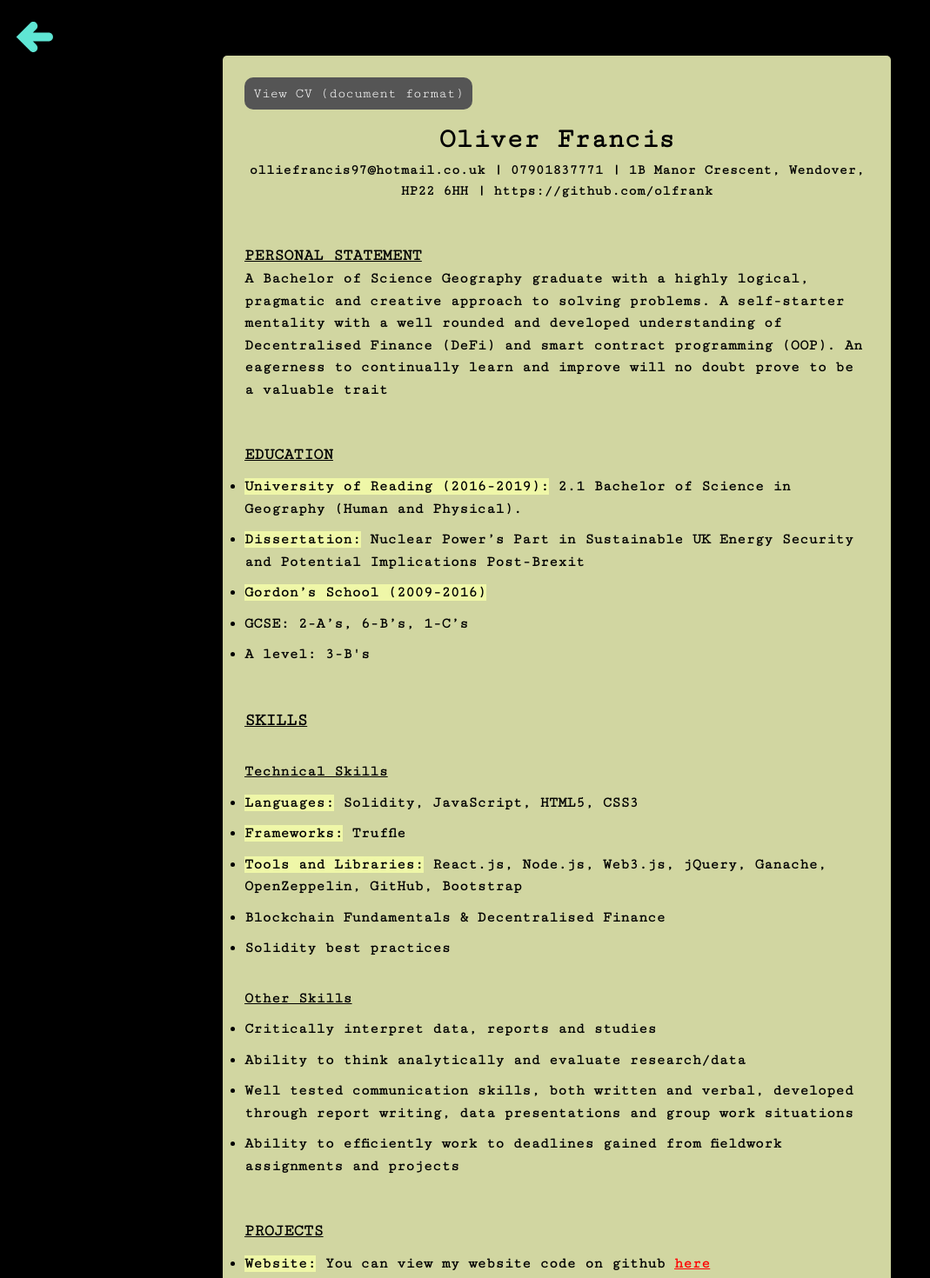
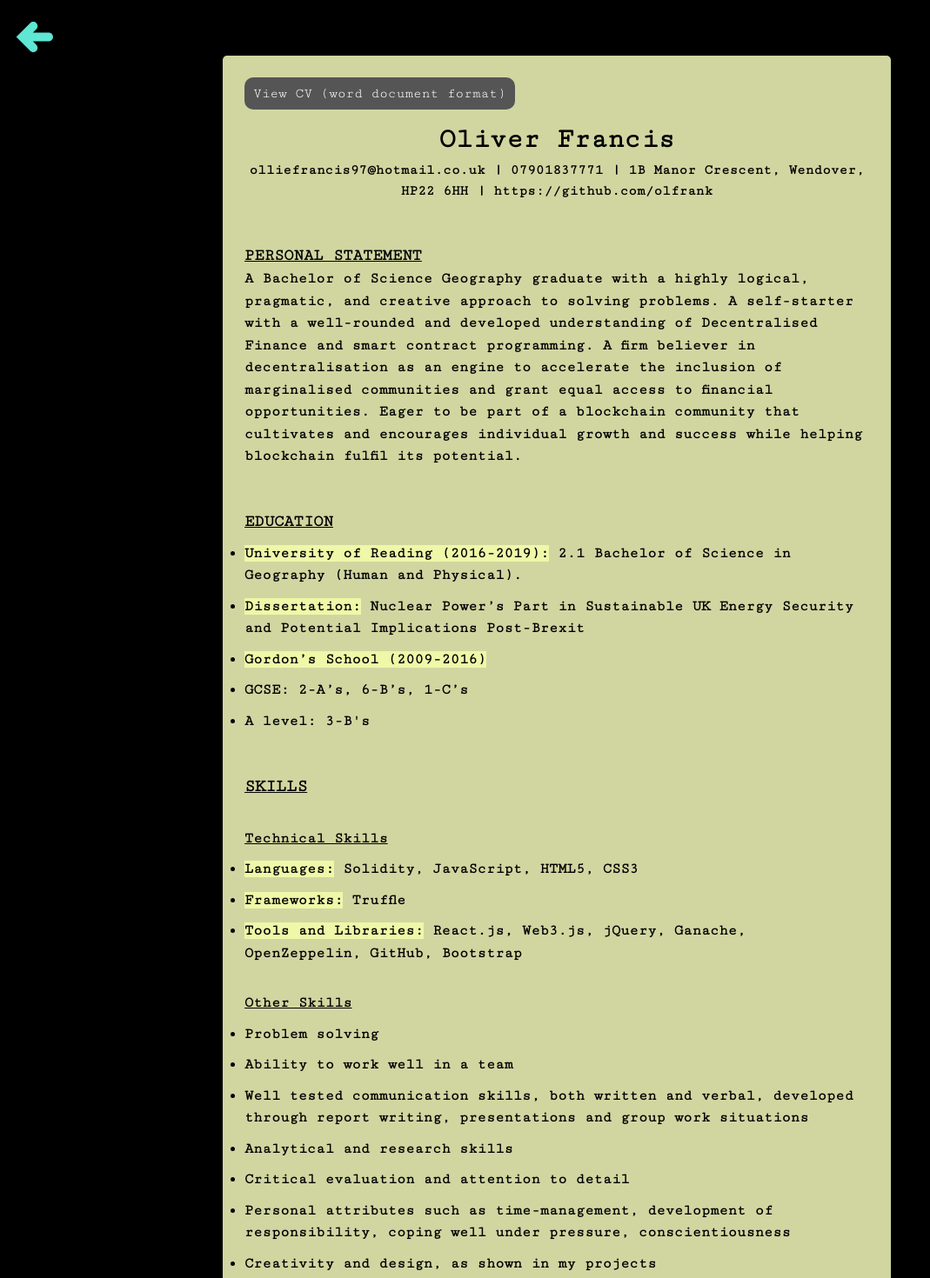
Before and after one commit to olfrank/myWebsiteV2, a React (Create React App) app: page /cv in a window 1280 px wide. Shown: the top 1470 px of the page at 87% size, without its empty margins (0-1069 px from the left). Built offline with nearby package versions, Linux system fonts and the light colour scheme.

Commit message:
resizing/styling

```diff
--- a/src/components/Certificates/CertificatesElements.js
+++ b/src/components/Certificates/CertificatesElements.js
@@ -43,11 +43,10 @@ color: hsl(176, 80%, 35%);;
 margin-right: 15rem;
 border: none;
 background: rgba(49, 48, 48, 0);
+transition: all 0.2s ease-in-out;
 &:hover{
     color: #FFD913;
-}
-&.active{
-    color: blue;
+    transform: scale(1.1);
 }
 `;
 
@@ -57,14 +56,11 @@ color: hsl(176, 80%, 35%);;
 margin-left: 10rem;
 border: none;
 background: rgba(49, 48, 48, 0);
-
-
-    &:hover{
-        color: #FFD913;
-    }
-    &.active{
-        color: #FFD913;
-    }
+transition: all 0.2s ease-in-out;
+&:hover{
+    color: #FFD913;
+    transform: scale(1.1);
+}
 `;
 
 export const Icon1 = styled(BiCube)`
--- a/src/pages/CVElements.js
+++ b/src/pages/CVElements.js
@@ -246,6 +246,7 @@ export const ViewCVButton = styled.button`
     font-size: 1rem;
     transition: all 0.3s ease-in-out;
 
+
     &:hover{
         background: #fff;
         color: #000;
--- a/src/pages/CVPage.js
+++ b/src/pages/CVPage.js
@@ -48,7 +48,7 @@ const CVPage = () => {
 
         <CVPageWrapper>
         <ViewCVButtonWrapper>
-            <ViewCVButton onClick={resumeSwitch}>View CV (document format)</ViewCVButton>
+            <ViewCVButton onClick={resumeSwitch}>View CV (word document format)</ViewCVButton>
         </ViewCVButtonWrapper>
 
         <Header>
@@ -59,9 +59,11 @@ const CVPage = () => {
         <PStatementWrapper>
         <Subheading>PERSONAL STATEMENT</Subheading>
             <StatementText>
-            A Bachelor of Science Geography graduate with a highly logical, pragmatic and creative approach to solving problems.
-            A self-starter mentality with a well rounded and developed understanding of Decentralised Finance (DeFi) and smart contract programming (OOP).
-            An eagerness to continually learn and improve will no doubt prove to be a valuable trait
+            A Bachelor of Science Geography graduate with a highly logical, pragmatic, and creative approach to solving problems.
+            A self-starter with a well-rounded and developed understanding of Decentralised Finance and smart contract programming.
+            A firm believer in decentralisation as an engine to accelerate the inclusion of marginalised communities and grant equal
+            access to financial opportunities. Eager to be part of a blockchain community that cultivates and encourages individual
+            growth and success while helping blockchain fulfil its potential.
             </StatementText>
         </PStatementWrapper>
 
@@ -80,17 +82,18 @@ const CVPage = () => {
                 <Hard>
                     <li><mark>Languages:</mark> Solidity, JavaScript, HTML5, CSS3</li>
                     <li><mark>Frameworks:</mark> Truffle</li>
-                    <li><mark>Tools and Libraries:</mark> React.js, Node.js, Web3.js, jQuery, Ganache, OpenZeppelin, GitHub, Bootstrap</li>
-                    <li>Blockchain Fundamentals & Decentralised Finance</li>
-                    <li>Solidity best practices</li>
+                    <li><mark>Tools and Libraries:</mark> React.js, Web3.js, jQuery, Ganache, OpenZeppelin, GitHub, Bootstrap</li>
                 </Hard>
                 <Subheading2>Other Skills</Subheading2>
                 <Soft>
-                    <li>Critically interpret data, reports and studies</li>
-                    <li>Ability to think analytically and evaluate research/data</li>
-                    <li>Well tested communication skills, both written and verbal, developed through report writing, data presentations
+                    <li>Problem solving</li>
+                    <li>Ability to work well in a team</li>
+                    <li>Well tested communication skills, both written and verbal, developed through report writing, presentations
                         and group work situations</li>
-                    <li>Ability to efficiently work to deadlines gained from fieldwork assignments and projects</li>
+                    <li>Analytical and research skills </li>
+                    <li>Critical evaluation and attention to detail </li>
+                    <li>Personal attributes such as time-management, development of responsibility, coping well under pressure, conscientiousness</li>
+                    <li>Creativity and design, as shown in my projects </li>
                 </Soft>
             </Skills>
         </EducationWrapper>
@@ -104,18 +107,18 @@ const CVPage = () => {
             <li><mark>Funky Felines (DApp):</mark> Is an NFT (ERC721) Marketplace whereby you can buy, sell, collect and breed unique cat NFT’s.
                 Each cat has a DNA string that is directly correlated to its colors and attributes. The DApp features a breeding algorithm
                 that randomly mixes the DNA from both the mother and father to produce a unique kitten.
-                <Link href="https://github.com/olfrank/Funky_Felines_DApp">Code</Link>
-                <Link href="">DApp</Link> </li>
+                <Link href="https://github.com/olfrank/Funky_Felines_DApp">Code </Link>
+                <Link href=""> DApp</Link> </li>
 
             <li><mark>DEX (DApp):</mark> Is a rudimentary decentralised exchange whereby you can trade ETH for ERC20 tokens and visa versa.
                 You can trade crypto assets through either market or limit orders, as well as view open orders via the orderbook.
-                <Link href="https://github.com/olfrank/new_Dex_Dapp">Code</Link>
-                <Link href="">DApp</Link></li>
+                <Link href="https://github.com/olfrank/new_Dex_Dapp">Code </Link>
+                <Link href=""> DApp</Link></li>
 
             <li><mark>Coin Tracker:</mark> Using an API to fetch live data from coin paprika, you can view the top 10 crypto's current price.
                 The website also features a mock account balance which can be used to purchase the assets listed.
-                <Link href="https://github.com/olfrank/coin-exchange">Code</Link>
-                <Link href="">Website</Link> </li>
+                <Link href="https://github.com/olfrank/coin-exchange">Code </Link>
+                <Link href=""> Website</Link> </li>
 
             <li> (Currently working on a multisig wallet DApp)</li>
 
@@ -153,12 +156,12 @@ const CVPage = () => {
                 <li>Embarked on a five-month trip to South America in early 2020. However due to COVID-19, it was cut short.</li>
                 <li>Keen rugby player since primary school and continued through secondary school and university.
                     Member of the Reading University Rugby Society throughout university and a regular 2nd and 1st team player.</li>
-                <li>Gold and Bronze Duke of Edenborough Awards </li>
+                <li>Gold and Bronze Duke of Edinburgh's Awards </li>
                 <li>Children’s Country Holiday Fund (CCHF) Charity 2015. Volunteering for 7 days working in a team of 6 to
                     organise and deliver activities for children from disadvantaged backgrounds. </li>
                 <li>Combined Cadet Force (CCF) 2013-2015. Achieved Methods of Instruction qualification enabling me to supervise
                     and teach younger cadets in preparation for their CCF exams. Involved in the three, one-week CCF camps in Cornwall and Devon.</li>
-                <li>Rugby, Skiing, Running, Music, Reading, Travelling</li>
+                <li>Rugby, Skiing (cross-country and downhill), Running, Music, Reading, Travelling</li>
 
             </Extracurricular>
         </ExtracurricularWrapper>
--- a/src/pages/ContactElements.js
+++ b/src/pages/ContactElements.js
@@ -85,6 +85,11 @@ export const Button = styled.button`
     justify-content: center;
     margin-top: 20px;
 
+    @media screen and (max-width: 800px){
+        font-size: 15px;
+        width: 5rem;
+        height: 2rem;
+    }
 
     &:hover{
         background-image:     linear-gradient(
@@ -112,6 +117,8 @@ export const Button = styled.button`
          background-position:20vw;
        }
 
+
+
 `;
 
 export const ResetBtn = styled.button`
@@ -134,7 +141,7 @@ export const ResetBtn = styled.button`
 `;
 
 export const Header = styled.h1`
-    font-size: 84px;
+    font-size: 5rem;
     text-align: center;
     color: #e0c695;
     position: relative;
@@ -149,6 +156,9 @@ export const Header = styled.h1`
     animation-timing-function: ease-in-out;
     text-shadow: 0px 0px 10px #fff;
 
+    @media screen and (max-width: 800px){
+        font-size: 3rem;
+    }
 
     @keyframes floating {
         0% { transform: translate(0,  0px); }
@@ -169,6 +179,10 @@ export const ArrowDown = styled(BsArrowDownShort)`
     animation-iteration-count: infinite;
     animation-timing-function: ease-in-out;
     text-shadow: 0px 0px 10px #fff;
+
+    @media screen and (max-width: 800px){
+        font-size: 50px;
+    }
 
     @keyframes floating {
         0% { transform: translate(0,  0px); }
--- a/src/pages/contact.css
+++ b/src/pages/contact.css
@@ -26,7 +26,14 @@ cursor: pointer;
 color: white;
 font-size: 1.2rem;
 
+}
 
+@media screen and (max-width: 800px){
+  .container{
+    max-width: 60vw;
+    left: -20px;
+
+  }
 }
 
 .container:hover {
@@ -64,6 +71,11 @@ margin-bottom: 0;
 top: 10%;
 position: relative;
 font-weight: 900;
+}
+@media screen and (max-width: 800px){
+  .form{
 
+    left: -30px;
 
+  }
 }
```
